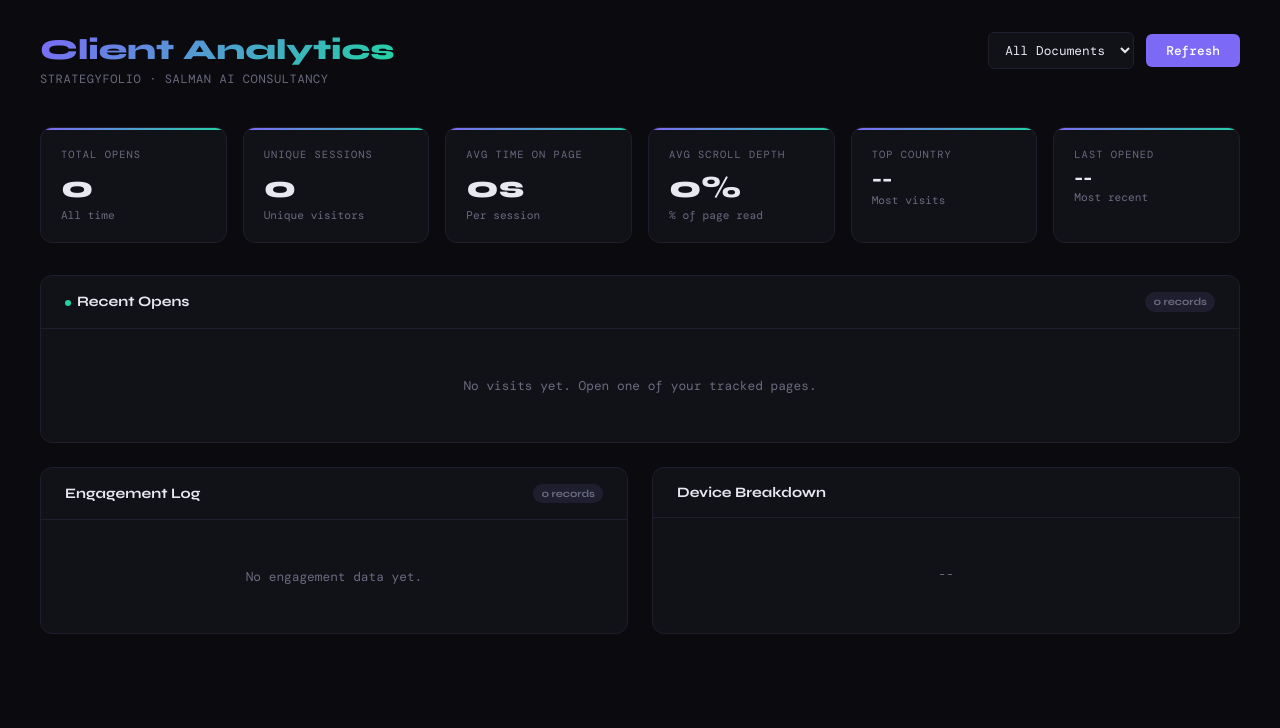
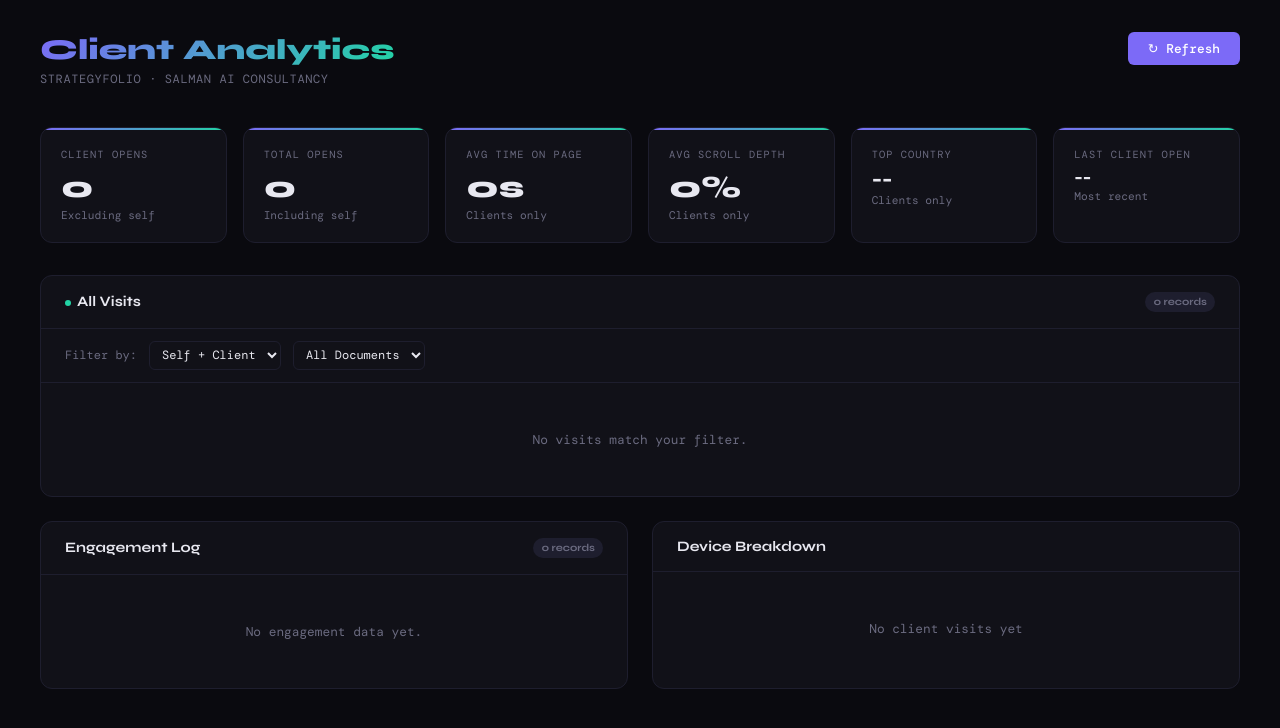
Before and after one commit to promptlane25-stack/StrategyFolio, a plain HTML site: page Analytics/analytics-dashboard.html in a window 1280 px wide. Drawn offline with nearby package versions, Linux system fonts and the light colour scheme.

Commit message:
Add Self/Client filter + Visitor Type column to dashboard

```diff
--- a/Analytics/analytics-dashboard.html
+++ b/Analytics/analytics-dashboard.html
@@ -14,8 +14,7 @@ header{display:flex;align-items:flex-start;justify-content:space-between;margin-
 h1{font-family:'Syne',sans-serif;font-size:1.8rem;font-weight:800;background:linear-gradient(135deg,var(--accent),var(--accent3));-webkit-background-clip:text;-webkit-text-fill-color:transparent;}
 .sub{color:var(--muted);font-size:0.75rem;margin-top:0.25rem;text-transform:uppercase;letter-spacing:0.05em;}
 .controls{display:flex;gap:0.75rem;flex-wrap:wrap;align-items:center;}
-input,select,button{font-family:'DM Mono',monospace;font-size:0.8rem;background:var(--surface);border:1px solid var(--border);color:var(--text);padding:0.5rem 0.75rem;border-radius:6px;outline:none;}
-input{width:380px;}
+select,button{font-family:'DM Mono',monospace;font-size:0.8rem;background:var(--surface);border:1px solid var(--border);color:var(--text);padding:0.5rem 0.75rem;border-radius:6px;outline:none;}
 button{background:var(--accent);color:#fff;border:none;cursor:pointer;padding:0.5rem 1.25rem;font-weight:500;}
 button:disabled{opacity:0.4;cursor:not-allowed;}
 .grid{display:grid;grid-template-columns:repeat(auto-fit,minmax(175px,1fr));gap:1rem;margin-bottom:2rem;}
@@ -33,7 +32,7 @@ td{padding:0.7rem 1rem;font-size:0.78rem;border-bottom:1px solid rgba(30,30,46,0
 tr:last-child td{border:none;}
 tr:hover td{background:rgba(124,106,247,0.04);}
 .two{display:grid;grid-template-columns:1fr 1fr;gap:1.5rem;}
-@media(max-width:700px){.two{grid-template-columns:1fr;}input{width:100%;}}
+@media(max-width:700px){.two{grid-template-columns:1fr;}}
 .mrow{display:flex;justify-content:space-between;padding:0.6rem 1rem;border-bottom:1px solid rgba(30,30,46,0.4);font-size:0.78rem;}
 .mrow:last-child{border:none;}
 .empty{text-align:center;padding:3rem;color:var(--muted);font-size:0.8rem;}
@@ -41,6 +40,8 @@ tr:hover td{background:rgba(124,106,247,0.04);}
 .tag-desktop{background:rgba(124,106,247,0.15);color:var(--accent);}
 .tag-mobile{background:rgba(249,115,22,0.15);color:var(--accent2);}
 .tag-tablet{background:rgba(34,211,165,0.15);color:var(--accent3);}
+.tag-self{background:rgba(107,107,128,0.2);color:var(--muted);}
+.tag-client{background:rgba(34,211,165,0.15);color:var(--accent3);font-weight:700;}
 .sbar{display:inline-flex;align-items:center;gap:0.4rem;font-size:0.75rem;}
 .str{width:55px;height:4px;background:var(--border);border-radius:2px;overflow:hidden;}
 .sfl{height:100%;background:linear-gradient(90deg,var(--accent),var(--accent3));border-radius:2px;}
@@ -48,6 +49,8 @@ tr:hover td{background:rgba(124,106,247,0.04);}
 .dot{display:inline-block;width:6px;height:6px;border-radius:50%;background:var(--accent3);margin-right:6px;}
 .spin{display:inline-block;width:13px;height:13px;border:2px solid var(--border);border-top-color:var(--accent);border-radius:50%;animation:sp 0.7s linear infinite;vertical-align:middle;margin-right:0.4rem;}
 @keyframes sp{to{transform:rotate(360deg);}}
+.filter-row{display:flex;gap:0.75rem;padding:0.75rem 1.5rem;border-bottom:1px solid var(--border);flex-wrap:wrap;align-items:center;font-size:0.75rem;color:var(--muted);}
+.filter-row select{font-size:0.75rem;padding:0.3rem 0.5rem;}
 </style>
 </head>
 <body>
@@ -55,22 +58,29 @@ tr:hover td{background:rgba(124,106,247,0.04);}
   <header>
     <div><h1>Client Analytics</h1><div class="sub">StrategyFolio &middot; Salman AI Consultancy</div></div>
     <div class="controls">
-      <select id="filterDoc"><option value="">All Documents</option></select>
-      <button id="btn" onclick="loadAll()">Refresh</button>
+      <button id="btn" onclick="loadAll()">&#8635; Refresh</button>
     </div>
   </header>
+
   <div class="grid">
-    <div class="card"><div class="label">Total Opens</div><div class="val" id="v1">--</div><div class="hint">All time</div></div>
-    <div class="card"><div class="label">Unique Sessions</div><div class="val" id="v2">--</div><div class="hint">Unique visitors</div></div>
-    <div class="card"><div class="label">Avg Time on Page</div><div class="val" id="v3">--</div><div class="hint">Per session</div></div>
-    <div class="card"><div class="label">Avg Scroll Depth</div><div class="val" id="v4">--</div><div class="hint">% of page read</div></div>
-    <div class="card"><div class="label">Top Country</div><div class="val" id="v5" style="font-size:1.1rem">--</div><div class="hint">Most visits</div></div>
-    <div class="card"><div class="label">Last Opened</div><div class="val" id="v6" style="font-size:0.95rem">--</div><div class="hint">Most recent</div></div>
+    <div class="card"><div class="label">Client Opens</div><div class="val" id="v1">--</div><div class="hint">Excluding self</div></div>
+    <div class="card"><div class="label">Total Opens</div><div class="val" id="v1b">--</div><div class="hint">Including self</div></div>
+    <div class="card"><div class="label">Avg Time on Page</div><div class="val" id="v3">--</div><div class="hint">Clients only</div></div>
+    <div class="card"><div class="label">Avg Scroll Depth</div><div class="val" id="v4">--</div><div class="hint">Clients only</div></div>
+    <div class="card"><div class="label">Top Country</div><div class="val" id="v5" style="font-size:1.1rem">--</div><div class="hint">Clients only</div></div>
+    <div class="card"><div class="label">Last Client Open</div><div class="val" id="v6" style="font-size:0.9rem">--</div><div class="hint">Most recent</div></div>
   </div>
+
   <div class="box">
-    <div class="bhead"><span><span class="dot"></span>Recent Opens</span><span class="badge" id="vc">0 records</span></div>
+    <div class="bhead"><span><span class="dot"></span>All Visits</span><span class="badge" id="vc">0 records</span></div>
+    <div class="filter-row">
+      Filter by:
+      <select id="filterType" onchange="applyFilters()"><option value="">Self + Client</option><option value="Client">Client only</option><option value="Self">Self only</option></select>
+      <select id="filterDoc" onchange="applyFilters()"><option value="">All Documents</option></select>
+    </div>
     <div id="vt"><div class="empty">Loading...</div></div>
   </div>
+
   <div class="two">
     <div class="box">
       <div class="bhead"><span>Engagement Log</span><span class="badge" id="ec">0 records</span></div>
@@ -82,17 +92,14 @@ tr:hover td{background:rgba(124,106,247,0.04);}
     </div>
   </div>
 </div>
+
 <script>
 var URL = 'https://script.google.com/macros/s/AKfycbwkRFXfGZAhlGZlv7Wqw1u3FPPP2-20Znf3N7w1jepxctkmWNVMLbBV4cyUHJrKCaT0tA/exec';
 var vRows = [], eRows = [];
 
 function jsonp(url, cb) {
   var name = 'cb_' + Math.random().toString(36).substr(2,8);
-  window[name] = function(data) {
-    delete window[name];
-    document.head.removeChild(s);
-    cb(data);
-  };
+  window[name] = function(data) { delete window[name]; document.head.removeChild(s); cb(data); };
   var s = document.createElement('script');
   s.src = url + '&callback=' + name;
   s.onerror = function() { cb({status:'error',rows:[]}); };
@@ -104,9 +111,22 @@ function loadAll() {
   btn.disabled = true;
   btn.innerHTML = '<span class="spin"></span>Loading...';
   var done = 0;
-  function finish() { if(++done===2){ btn.disabled=false; btn.textContent='Refresh'; renderAll(); } }
-  jsonp(URL + '?action=getData&sheet=Visits', function(d){ vRows = d.rows||[]; finish(); });
-  jsonp(URL + '?action=getData&sheet=Engagement', function(d){ eRows = d.rows||[]; finish(); });
+  function finish() {
+    if(++done===2){ btn.disabled=false; btn.innerHTML='&#8635; Refresh'; renderAll(); }
+  }
+  jsonp(URL + '?action=getData&sheet=Visits', function(d){ vRows=d.rows||[]; finish(); });
+  jsonp(URL + '?action=getData&sheet=Engagement', function(d){ eRows=d.rows||[]; finish(); });
+}
+
+function applyFilters() { renderVisits(); }
+
+function getFilteredRows() {
+  var data = vRows.slice(1).reverse();
+  var typeFilter = document.getElementById('filterType').value;
+  var docFilter = document.getElementById('filterDoc').value;
+  if(typeFilter) data = data.filter(function(r){ return (r[12]||'Client') === typeFilter; });
+  if(docFilter) data = data.filter(function(r){ return r[2] === docFilter; });
+  return data;
 }
 
 function renderAll() {
@@ -114,18 +134,19 @@ function renderAll() {
 }
 
 function renderVisits() {
-  var data = vRows.slice(1).reverse();
-  var filter = document.getElementById('filterDoc').value;
-  if(filter) data = data.filter(function(r){return r[2]===filter;});
+  var data = getFilteredRows();
   document.getElementById('vc').textContent = data.length + ' records';
-  if(!data.length){document.getElementById('vt').innerHTML='<div class="empty">No visits yet. Open one of your tracked pages.</div>';return;}
-  var h='<table><thead><tr><th>Time</th><th>Document</th><th>Location</th><th>Device</th><th>Browser</th><th>OS</th><th>Referrer</th></tr></thead><tbody>';
+  if(!data.length){ document.getElementById('vt').innerHTML='<div class="empty">No visits match your filter.</div>'; return; }
+  var h='<table><thead><tr><th>Time</th><th>Document</th><th>Visitor</th><th>Location</th><th>Device</th><th>Browser</th><th>Referrer</th></tr></thead><tbody>';
   data.slice(0,50).forEach(function(r){
     var dt=r[0]?new Date(r[0]).toLocaleString('en-GB'):'--';
     var loc=[r[4],r[5]].filter(Boolean).join(', ')||'unknown';
     var dev=(r[6]||'').toLowerCase();
+    var vtype=r[12]||'Client';
     var ref=r[3]==='direct'?'<em style="color:var(--muted)">direct</em>':(r[3]||'--');
-    h+='<tr><td>'+dt+'</td><td style="font-weight:500">'+(r[2]||'--')+'</td><td>'+loc+'</td><td><span class="tag tag-'+dev+'">'+(dev||'--')+'</span></td><td>'+(r[7]||'--')+'</td><td>'+(r[8]||'--')+'</td><td style="font-size:0.7rem;color:var(--muted)">'+ref+'</td></tr>';
+    h+='<tr><td>'+dt+'</td><td style="font-weight:500">'+(r[2]||'--')+'</td>';
+    h+='<td><span class="tag tag-'+vtype.toLowerCase()+'">'+vtype+'</span></td>';
+    h+='<td>'+loc+'</td><td><span class="tag tag-'+dev+'">'+(dev||'--')+'</span></td><td>'+(r[7]||'--')+'</td><td style="font-size:0.7rem;color:var(--muted)">'+ref+'</td></tr>';
   });
   document.getElementById('vt').innerHTML=h+'</tbody></table>';
 }
@@ -133,7 +154,7 @@ function renderVisits() {
 function renderEngagement() {
   var data = eRows.slice(1).reverse().slice(0,25);
   document.getElementById('ec').textContent = data.length + ' records';
-  if(!data.length){document.getElementById('et').innerHTML='<div class="empty">No engagement data yet.</div>';return;}
+  if(!data.length){ document.getElementById('et').innerHTML='<div class="empty">No engagement data yet.</div>'; return; }
   var h='<table><thead><tr><th>Time</th><th>Document</th><th>Time on Page</th><th>Scroll</th><th>Clicks</th></tr></thead><tbody>';
   data.forEach(function(r){
     var s=parseInt(r[4])||0, sc=parseInt(r[5])||0;
@@ -144,26 +165,41 @@ function renderEngagement() {
 }
 
 function renderStats() {
-  var v=vRows.slice(1), e=eRows.slice(1);
-  document.getElementById('v1').textContent=v.length;
-  document.getElementById('v2').textContent=new Set(v.map(function(r){return r[10];})).size;
+  var all = vRows.slice(1);
+  var clients = all.filter(function(r){ return (r[12]||'Client') === 'Client'; });
+  var e = eRows.slice(1);
+
+  document.getElementById('v1').textContent = clients.length;
+  document.getElementById('v1b').textContent = all.length;
+
   var times=e.map(function(r){return parseInt(r[4]);}).filter(Boolean);
   var avg=times.length?Math.round(times.reduce(function(a,b){return a+b;},0)/times.length):0;
   document.getElementById('v3').textContent=avg>=60?Math.floor(avg/60)+'m '+(avg%60)+'s':avg+'s';
+
   var sc=e.map(function(r){return parseInt(r[5]);}).filter(Boolean);
   document.getElementById('v4').textContent=(sc.length?Math.round(sc.reduce(function(a,b){return a+b;},0)/sc.length):0)+'%';
-  var cc={};v.forEach(function(r){var c=r[4]||'?';cc[c]=(cc[c]||0)+1;});
+
+  var cc={};
+  clients.forEach(function(r){var c=r[4]||'?';cc[c]=(cc[c]||0)+1;});
   var top=Object.entries(cc).sort(function(a,b){return b[1]-a[1];})[0];
   document.getElementById('v5').textContent=top?top[0]:'--';
-  if(v.length){var d=new Date(v[v.length-1][0]);document.getElementById('v6').textContent=d.toLocaleDateString('en-GB',{day:'numeric',month:'short',hour:'2-digit',minute:'2-digit'});}
+
+  var lastClient = clients[clients.length-1];
+  if(lastClient && lastClient[0]){
+    var d=new Date(lastClient[0]);
+    document.getElementById('v6').textContent=d.toLocaleDateString('en-GB',{day:'numeric',month:'short',hour:'2-digit',minute:'2-digit'});
+  }
 }
 
 function renderDevices() {
-  var v=vRows.slice(1);
-  var dd={};v.forEach(function(r){var d=r[6]||'unknown';dd[d]=(dd[d]||0)+1;});
-  var tot=v.length||1;
-  var h=Object.entries(dd).sort(function(a,b){return b[1]-a[1];}).map(function(e){return '<div class="mrow"><span style="color:var(--muted)">'+e[0]+'</span><span>'+e[1]+' <small style="color:var(--muted)">('+Math.round(e[1]/tot*100)+'%)</small></span></div>';}).join('');
-  document.getElementById('db').innerHTML=h||'<div class="empty">--</div>';
+  var clients = vRows.slice(1).filter(function(r){ return (r[12]||'Client')==='Client'; });
+  var dd={};
+  clients.forEach(function(r){var d=r[6]||'unknown';dd[d]=(dd[d]||0)+1;});
+  var tot=clients.length||1;
+  var h=Object.entries(dd).sort(function(a,b){return b[1]-a[1];}).map(function(e){
+    return '<div class="mrow"><span style="color:var(--muted)">'+e[0]+'</span><span>'+e[1]+' <small style="color:var(--muted)">('+Math.round(e[1]/tot*100)+'%)</small></span></div>';
+  }).join('');
+  document.getElementById('db').innerHTML=h||'<div class="empty">No client visits yet</div>';
 }
 
 function populateFilter() {
```
